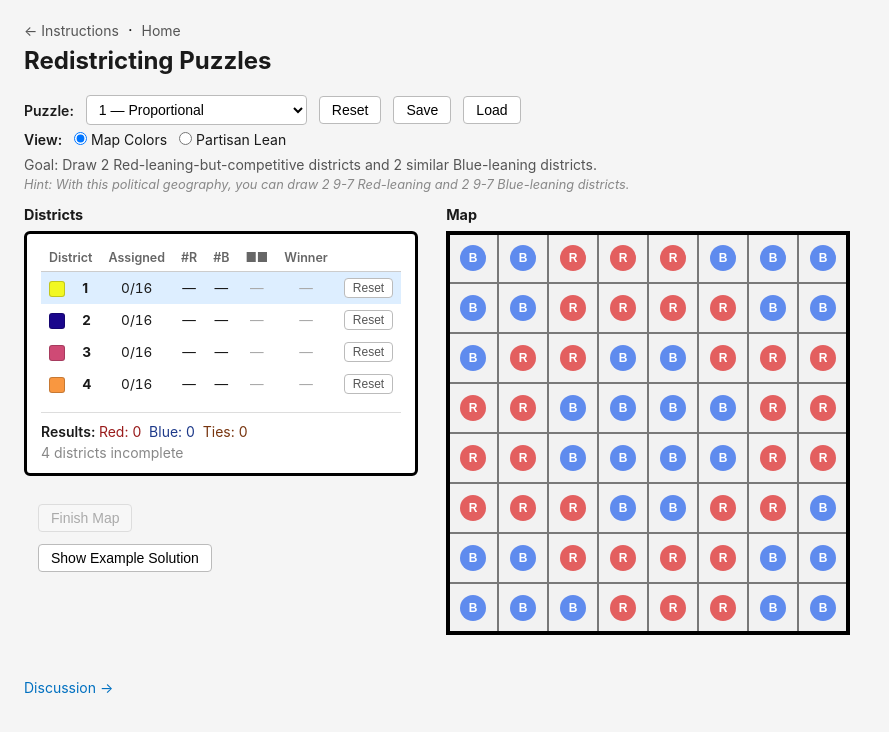
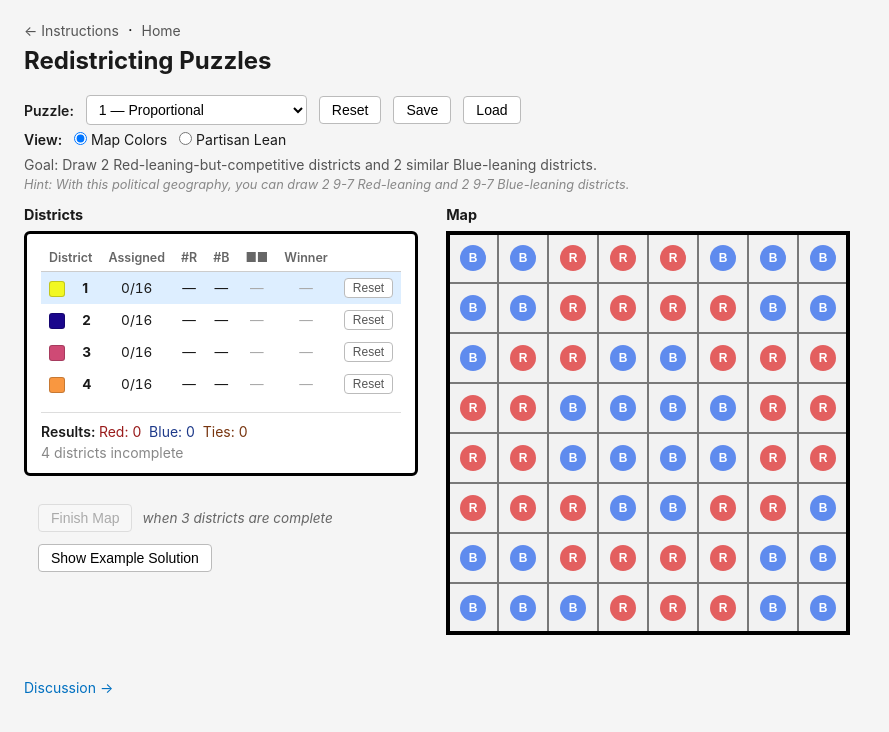
Before and after one commit to alecramsay/redistricting-workshop, a Jekyll site: the page docs/lessons/puzzles/play.html, which Jekyll copies as it is, in a window 1280 px wide. Shown: the top 732 px of the page, without its empty margins (0-889 px from the left). Built offline with Jekyll 4.4.1, drawn with Linux system fonts in a browser that asks for light colours.

```diff
--- a/docs/lessons/puzzles/play.html
+++ b/docs/lessons/puzzles/play.html
@@ -158,6 +158,18 @@
       flex-direction: column;
       align-items: flex-start;
       gap: 12px;
+    }
+
+    .finish-row {
+      display: flex;
+      align-items: center;
+      gap: 10px;
+    }
+
+    .finish-hint {
+      color: #666;
+      font-size: 0.85rem;
+      font-style: italic;
     }
 
     /* District panel */
@@ -383,8 +395,11 @@
         <div class="status-row" id="split-row"></div>
       </div>
       <div class="controls-box">
-        <button class="btn-reset finish-map" id="finish-btn" onclick="finishMap()" disabled
-          title="Fills the remaining district once the other three are drawn">Finish Map</button>
+        <div class="finish-row">
+          <button class="btn-reset finish-map" id="finish-btn" onclick="finishMap()" disabled
+            title="Fills the remaining district once the other three are drawn">Finish Map</button>
+          <span class="finish-hint">when 3 districts are complete</span>
+        </div>
         <button class="btn-reset show-solution" onclick="loadSolution()">Show Example Solution</button>
         <div class="completion-msg" id="completion-msg" hidden></div>
       </div>
```
Also changed, not shown: docs/_specs/beta-feedback.md (+6 -0 lines).
